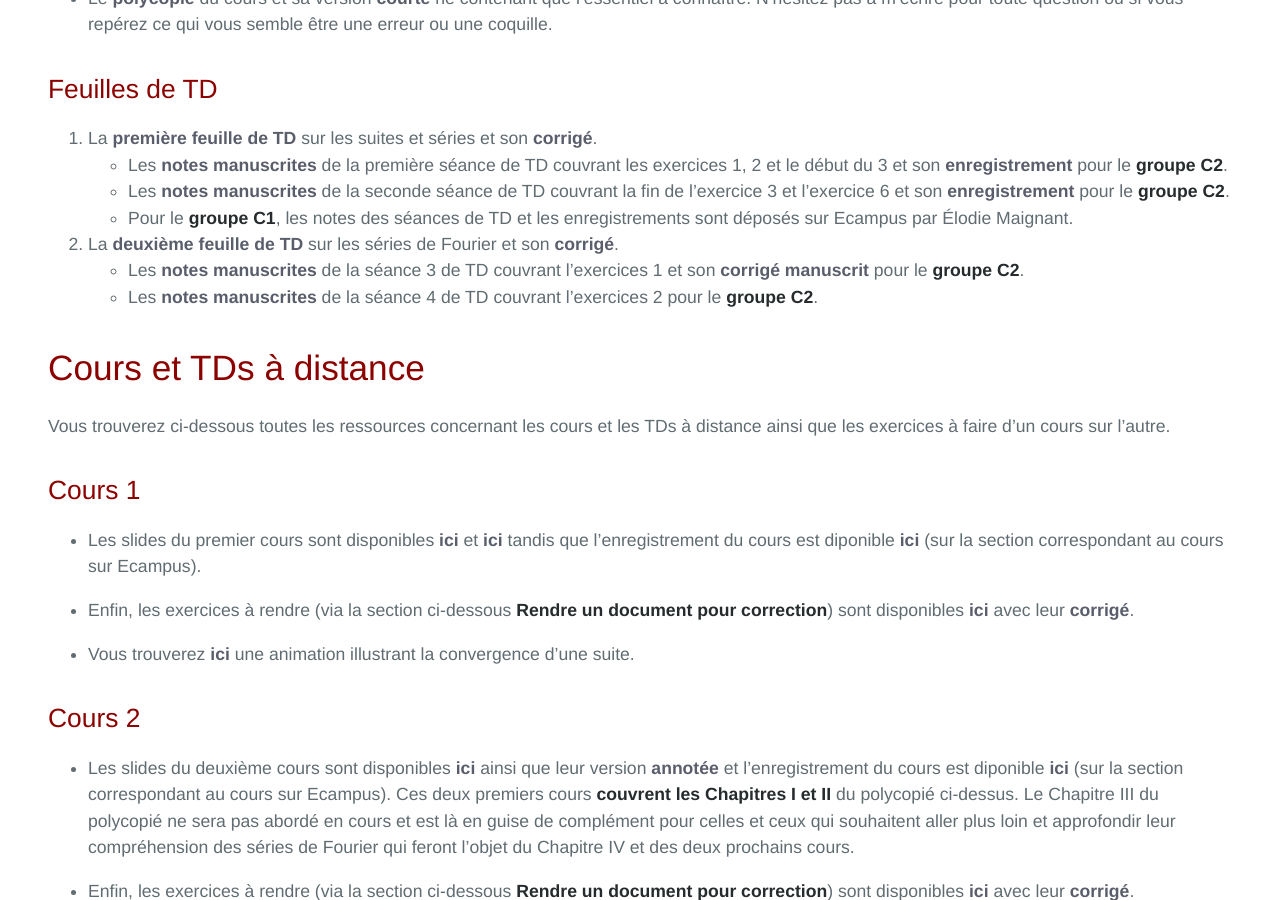
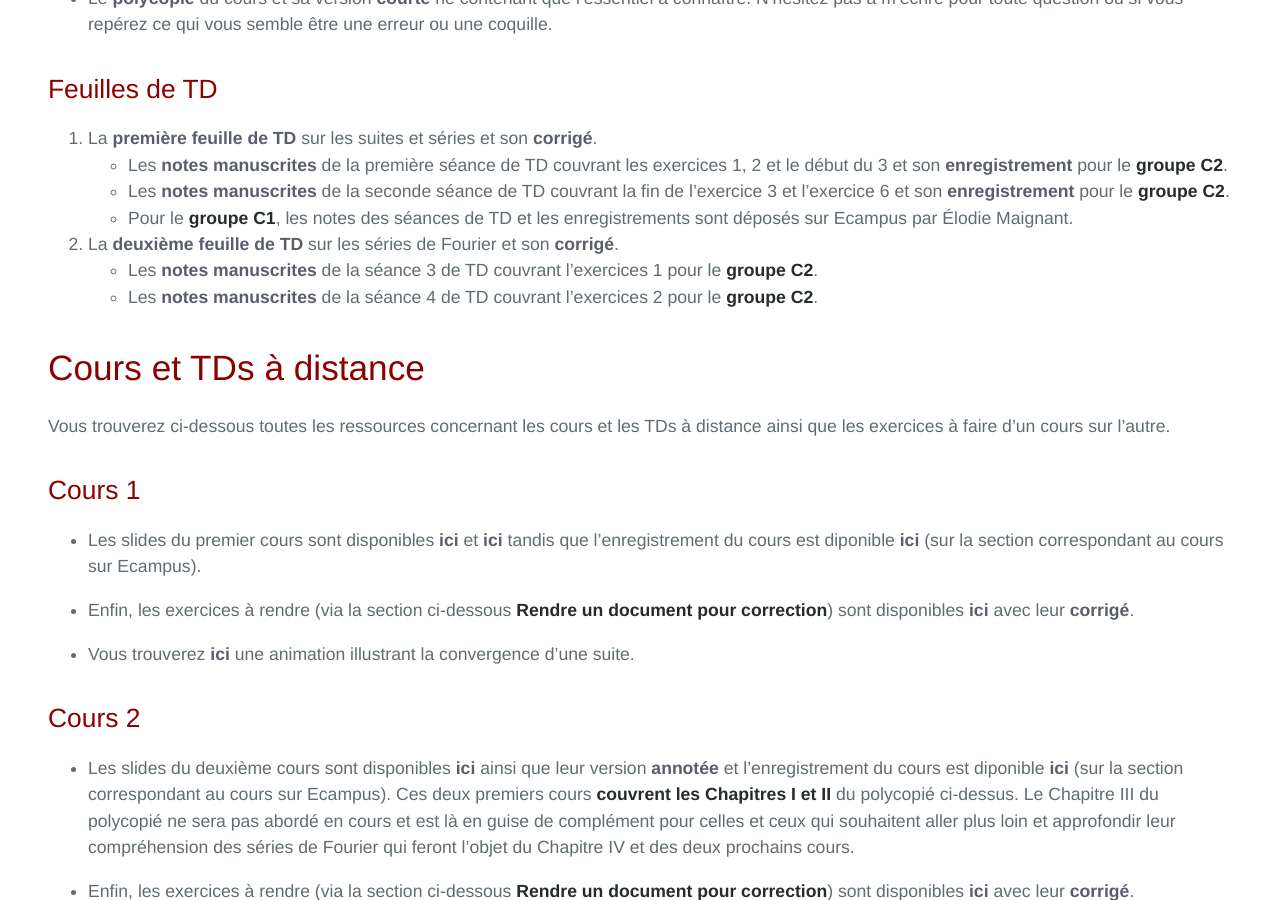
Before and after one commit to KevinDestagnol/algebre.github.io, a Jekyll site: the page built from index.md, in a window 1280 px wide and 900 px high, scrolled down 1098 px. Built offline with Jekyll 4.4.1, drawn with Linux system fonts in a browser that asks for light colours; some web fonts are replaced; our own code applies the rules of GitHub Pages for plain Markdown files.

Commit message:
Update index.md

```diff
--- a/index.md
+++ b/index.md
@@ -19,8 +19,8 @@
 
 
 2. La <a href="td2_m254_2021.pdf">deuxième feuille de TD</a> sur les séries de Fourier et son <a href="td2_m254_2021_corrigé.pdf">corrigé</a>.
-   * Les <a href="TD3_m254.pdf">notes manuscrites</a> de la séance 3 de TD couvrant l'exercices 1 et son <a   href="td2_m254_2021_corrigé.pdf">corrigé manuscrit</a> pour le **groupe C2**.<br>
-    * Les <a href=" TD2 part.2.pdf">notes manuscrites</a> de la séance 4 de TD couvrant l'exercices 2 pour le **groupe C2**.<br>
+   * Les <a href="TD3_m254.pdf">notes manuscrites</a> de la séance 3 de TD couvrant l'exercices 1 pour le **groupe C2**.<br>
+    * Les <a href="TD2part2.pdf">notes manuscrites</a> de la séance 4 de TD couvrant l'exercices 2 pour le **groupe C2**.<br>
 
 
 # Cours et TDs à distance
```
